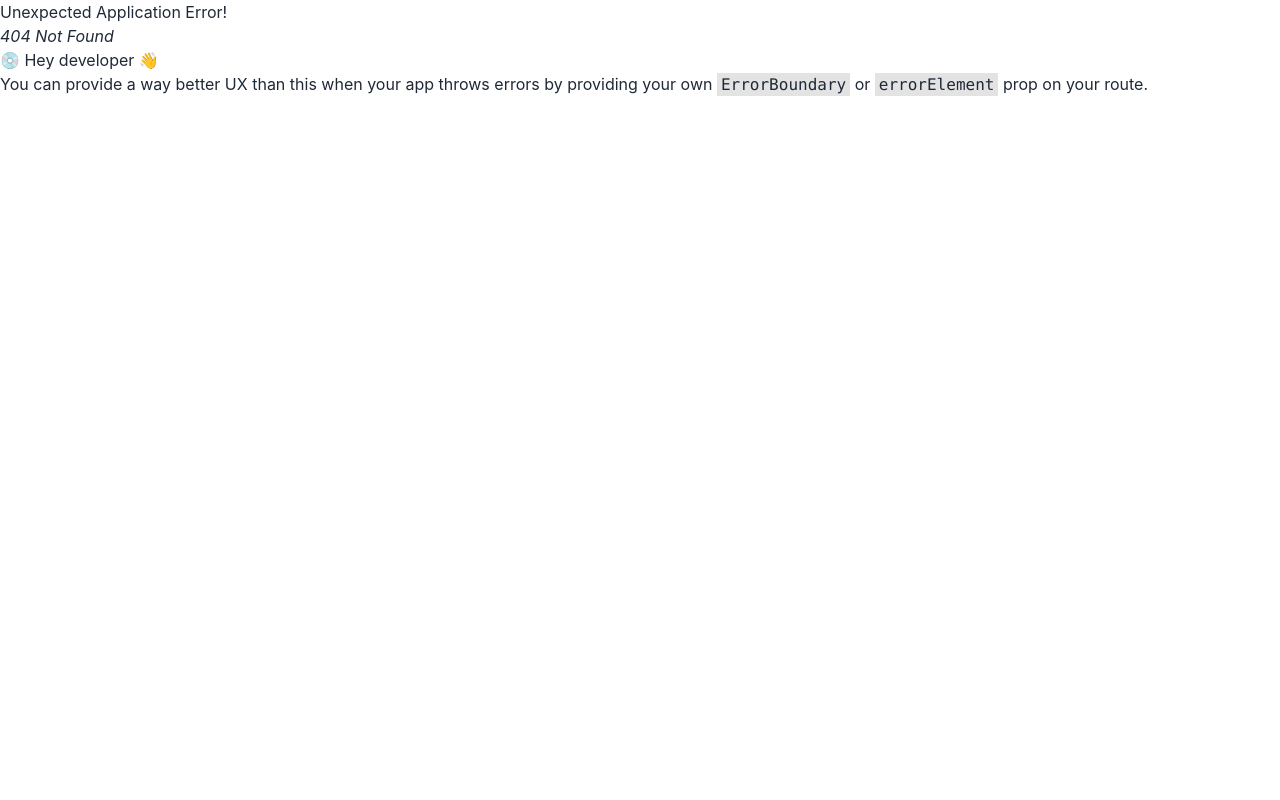
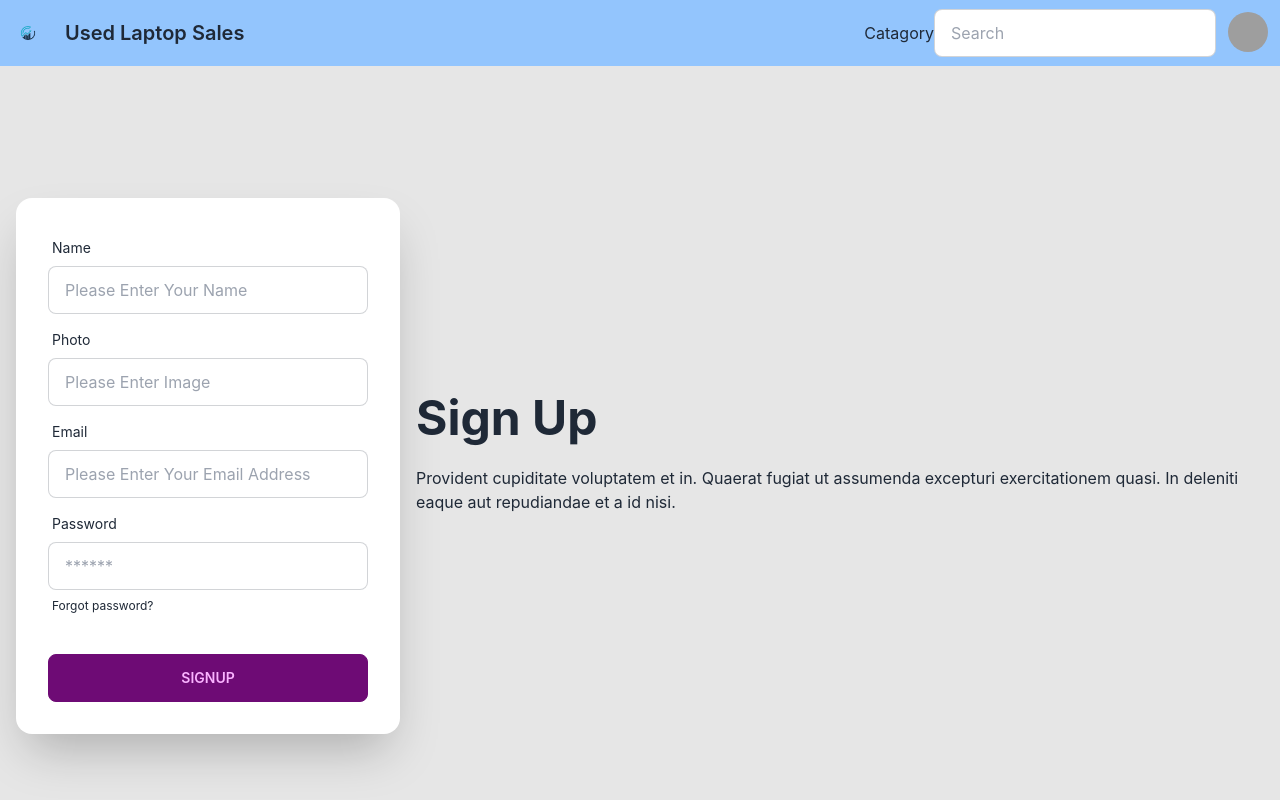
Before and after one commit to Ozyullah/used-products-client, a React (Create React App) app: page /signup in a window 1280 px wide. Before the commit this address had no page. Shown: the top 800 px of the page. Built offline with nearby package versions, Linux system fonts and the light colour scheme; grey boxes are pictures that could not be loaded; what tw-elements would draw is missing.

Commit message:
catagory items added

```diff
--- a/package.json
+++ b/package.json
@@ -7,6 +7,7 @@
     "@testing-library/react": "^13.4.0",
     "@testing-library/user-event": "^13.5.0",
     "daisyui": "^2.46.1",
+    "firebase": "^9.15.0",
     "react": "^18.2.0",
     "react-dom": "^18.2.0",
     "react-hot-toast": "^2.4.0",
--- a/src/Context/AuthContext.js
+++ b/src/Context/AuthContext.js
@@ -1,14 +1,21 @@
 import React, { createContext } from 'react';
+import { createUserWithEmailAndPassword, getAuth } from "firebase/auth";
+import app from "../firebase/firebase.config"
 
 
 
-const UsedContext =createContext()
+export const UsedContext =createContext();
+const auth = getAuth(app)
 
 const AuthContext = ({ children }) => {
 
+    const createUser =(email, password)=>{
+        return createUserWithEmailAndPassword(auth, email, password)
+    }
+
 
     const productsValue={
-
+        createUser
     }
     return (
        <UsedContext.Provider value={productsValue}>
--- /dev/null
+++ b/src/FixdPage/Header/Header.css
@@ -0,0 +1,5 @@
+@media only screen and (max-width: 640px ) {
+    #searceBar{
+        display: none;
+    }
+}
--- a/src/FixdPage/Header/Header.js
+++ b/src/FixdPage/Header/Header.js
@@ -1,6 +1,7 @@
 import React from 'react';
 import { Link } from 'react-router-dom';
 import logo from '../../assets/tradeslogo.png'
+import './Header.css'
 
 const Header = () => {
     return (
@@ -13,12 +14,12 @@ const Header = () => {
 
                 {/* Link section started */}
                 <div className='justify-start'>
-                    <Link to={'/catagory'} className=''>Catagory</Link>
+                    <Link to={'/'} className=''>Catagory</Link>
                 </div>
 
 
                 <div className="flex-none gap-2">
-                    <div className="form-control">
+                    <div className="form-control" id='searceBar'>
                         <input type="text" placeholder="Search" className="input input-bordered" />
                     </div>
                     <div className="dropdown dropdown-end">
--- a/src/RouterPage/Portionrouter.js
+++ b/src/RouterPage/Portionrouter.js
@@ -1,7 +1,10 @@
 import { createBrowserRouter } from "react-router-dom";
 import Main from "../Layout/Main";
+import Login from "../SecurityPages/Login";
+import SignUp from "../SecurityPages/SignUp";
 import Home from "../SharedPage/HomePage/Home";
 import Catagory from "../SharedPage/ProductsCatagory/Catagory/Catagory";
+import CatagoryItems from "../SharedPage/ProductsCatagory/CatagoryItems/CatagoryItems";
 
 
 export const direction = createBrowserRouter([
@@ -17,6 +20,19 @@ export const direction = createBrowserRouter([
             {
                 path:'/catagory',
                 element:<Catagory></Catagory>
+            },
+            {
+                path:'/catagory/:id',
+                element:<CatagoryItems></CatagoryItems>,
+                loader:({params})=>fetch(`http://localhost:4000/catagory/${params.id}`)
+            },
+            {
+                path:'/login',
+                element:<Login></Login>
+            },
+            {
+                path:'/signup',
+                element:<SignUp></SignUp>
             }
         ]
     }
--- /dev/null
+++ b/src/SecurityPages/Login.js
@@ -0,0 +1,44 @@
+import React from 'react';
+
+
+const Login = () => {
+
+
+
+    return (
+        <div>
+            <div className="hero min-h-screen bg-base-200">
+                <div className="hero-content flex-col lg:flex-row-reverse">
+                    <div className="text-center lg:text-left">
+                        <h1 className="text-5xl font-bold">Login now!</h1>
+                        <p className="py-6">Provident cupiditate voluptatem et in. Quaerat fugiat ut assumenda excepturi exercitationem quasi. In deleniti eaque aut repudiandae et a id nisi.</p>
+                    </div>
+                    <div className="card flex-shrink-0 w-full max-w-sm shadow-2xl bg-base-100">
+                        <div className="card-body">
+                            <div className="form-control">
+                                <label className="label">
+                                    <span className="label-text">Email</span>
+                                </label>
+                                <input type="text" placeholder="email" className="input input-bordered" />
+                            </div>
+                            <div className="form-control">
+                                <label className="label">
+                                    <span className="label-text">Password</span>
+                                </label>
+                                <input type="text" placeholder="password" className="input input-bordered" />
+                                <label className="label">
+                                    <a href="#" className="label-text-alt link link-hover">Forgot password?</a>
+                                </label>
+                            </div>
+                            <div className="form-control mt-6">
+                                <button className="btn btn-primary">Login</button>
+                            </div>
+                        </div>
+                    </div>
+                </div>
+            </div>
+        </div>
+    );
+};
+
+export default Login;
--- /dev/null
+++ b/src/SecurityPages/SignUp.css
@@ -0,0 +1,3 @@
+.backImage{
+
+}
--- /dev/null
+++ b/src/SecurityPages/SignUp.js
@@ -0,0 +1,73 @@
+import React, { useContext } from 'react';
+import { UsedContext } from '../Context/AuthContext';
+import './SignUp.css'
+
+
+const SignUp = () => {
+
+    const {createUser}=useContext(UsedContext);
+
+    const handleCreateUser =event =>{
+        event.preventDefault();
+        const form =event.target;
+        console.log(form)
+    }
+
+
+    return (
+        <div className="backImage">
+            <div className="hero min-h-screen bg-base-200">
+                <div className="hero-content flex-col lg:flex-row-reverse">
+                    <div className="text-center lg:text-left">
+                        <h1 className="text-5xl font-bold">Sign Up</h1>
+                        <p className="py-6">Provident cupiditate voluptatem et in. Quaerat fugiat ut assumenda excepturi exercitationem quasi. In deleniti eaque aut repudiandae et a id nisi.</p>
+                    </div>
+                    <div className="card flex-shrink-0 w-full max-w-sm shadow-2xl bg-base-100">
+                        <div className="card-body">
+
+                            {/* Name section start */}
+                            <div className="form-control">
+                                <label className="label">
+                                    <span className="label-text">Name</span>
+                                </label>
+                                <input type="text" placeholder="Please Enter Your Name" className="input input-bordered" />
+                            </div>
+
+                            {/* Photo Section start */}
+                            <div className="form-control">
+                                <label className="label">
+                                    <span className="label-text">Photo</span>
+                                </label>
+                                <input type="text" placeholder="Please Enter Image" className="input input-bordered" />
+                            </div>
+
+                            {/* Email section start */}
+                            <div className="form-control">
+                                <label className="label">
+                                    <span className="label-text">Email</span>
+                                </label>
+                                <input type="email" placeholder="Please Enter Your Email Address" className="input input-bordered" />
+                            </div>
+
+                            {/* Password section start */}
+                            <div className="form-control">
+                                <label className="label">
+                                    <span className="label-text">Password</span>
+                                </label>
+                                <input type="password" placeholder="******" className="input input-bordered" />
+                                <label className="label">
+                                    <a href="#" className="label-text-alt link link-hover">Forgot password?</a>
+                                </label>
+                            </div>
+                            <div className="form-control mt-6">
+                                <button className="btn btn-primary">Signup</button>
+                            </div>
+                        </div>
+                    </div>
+                </div>
+            </div>
+        </div>
+    );
+};
+
+export default SignUp;
--- a/src/SharedPage/ProductsCatagory/Catagory/Catagory.js
+++ b/src/SharedPage/ProductsCatagory/Catagory/Catagory.js
@@ -29,7 +29,7 @@ const Catagory = () => {
 
 
             {
-                items?.map(item => <Link to={'/'}>
+                items?.map(item => <Link key={item.catagory_id} to={`/catagory/${item.catagory_id}`}>
                     <div className="card bg-base-100 shadow-xl image-full  hover:w-11/12 mb-5">
                         <figure><img src={item.img} alt="Shoes" /></figure>
                         <div className="card-body text-center">
--- /dev/null
+++ b/src/SharedPage/ProductsCatagory/CatagoryItems/CatagoryItems.js
@@ -0,0 +1,21 @@
+import React from 'react';
+import { useLoaderData } from 'react-router-dom';
+import CatagoryItemsShown from './CatagoryItemsShown';
+
+const CatagoryItems = () => {
+
+    const uses =useLoaderData()
+    console.log(uses)
+    return (
+        <div className=' w-9/12 mx-auto mt-5 mb-5 grid grid-cols-1 lg:grid-cols-3 md:grid-cols-2 gap-5'>
+            {
+                uses.map(use =><CatagoryItemsShown
+                key={use._id}
+                use={use}
+                ></CatagoryItemsShown>)
+            }
+        </div>
+    );
+};
+
+export default CatagoryItems;
--- /dev/null
+++ b/src/SharedPage/ProductsCatagory/CatagoryItems/CatagoryItemsShown.js
@@ -0,0 +1,32 @@
+import React from 'react';
+
+const CatagoryItemsShown = ({ use }) => {
+
+    const { img, name, location, original_price, phone, post_date, resale_price, uses_year, seller_name} = use;
+    console.log(use)
+    return (
+        <div>
+            <div className="card bg-base-100 shadow-xl">
+                <figure className="px-10 pt-10">
+                    <img src={img} alt="Shoes" className="rounded-xl w-52" />
+                </figure>
+                <div className="card-body items-center text-center">
+                    <h2 className="card-title">{name}</h2>
+
+                    <p>Seler Name: {seller_name}</p>
+                    <p>Location: {location}</p>
+                    <p>Original price: {original_price}</p>
+                    <p>Phone: {phone}</p>
+                    <p>Post date: {post_date}</p>
+                    <p>Resale price: {resale_price}</p>
+                    <p>Uses year: {uses_year}</p>
+                    <div className="card-actions">
+                        <button className="btn btn-primary">Book Now</button>
+                    </div>
+                </div>
+            </div>
+        </div>
+    );
+};
+
+export default CatagoryItemsShown;
--- /dev/null
+++ b/src/firebase/firebase.config.js
@@ -0,0 +1,18 @@
+// Import the functions you need from the SDKs you need
+import { initializeApp } from "firebase/app";
+// TODO: Add SDKs for Firebase products that you want to use
+// https://firebase.google.com/docs/web/setup#available-libraries
+
+// Your web app's Firebase configuration
+const firebaseConfig = {
+  apiKey: process.env.REACT_APP_apiKey,
+  authDomain: process.env.REACT_APP_authDomain,
+  projectId: process.env.REACT_APP_projectId,
+  storageBucket: process.env.REACT_APP_storageBucket,
+  messagingSenderId: process.env.REACT_APP_messagingSenderId,
+  appId: process.env.REACT_APP_appId
+};
+
+// Initialize Firebase
+const app = initializeApp(firebaseConfig);
+export default app
```
Also changed, not shown: 1 other file (tests, documents, lock files or other folders).
